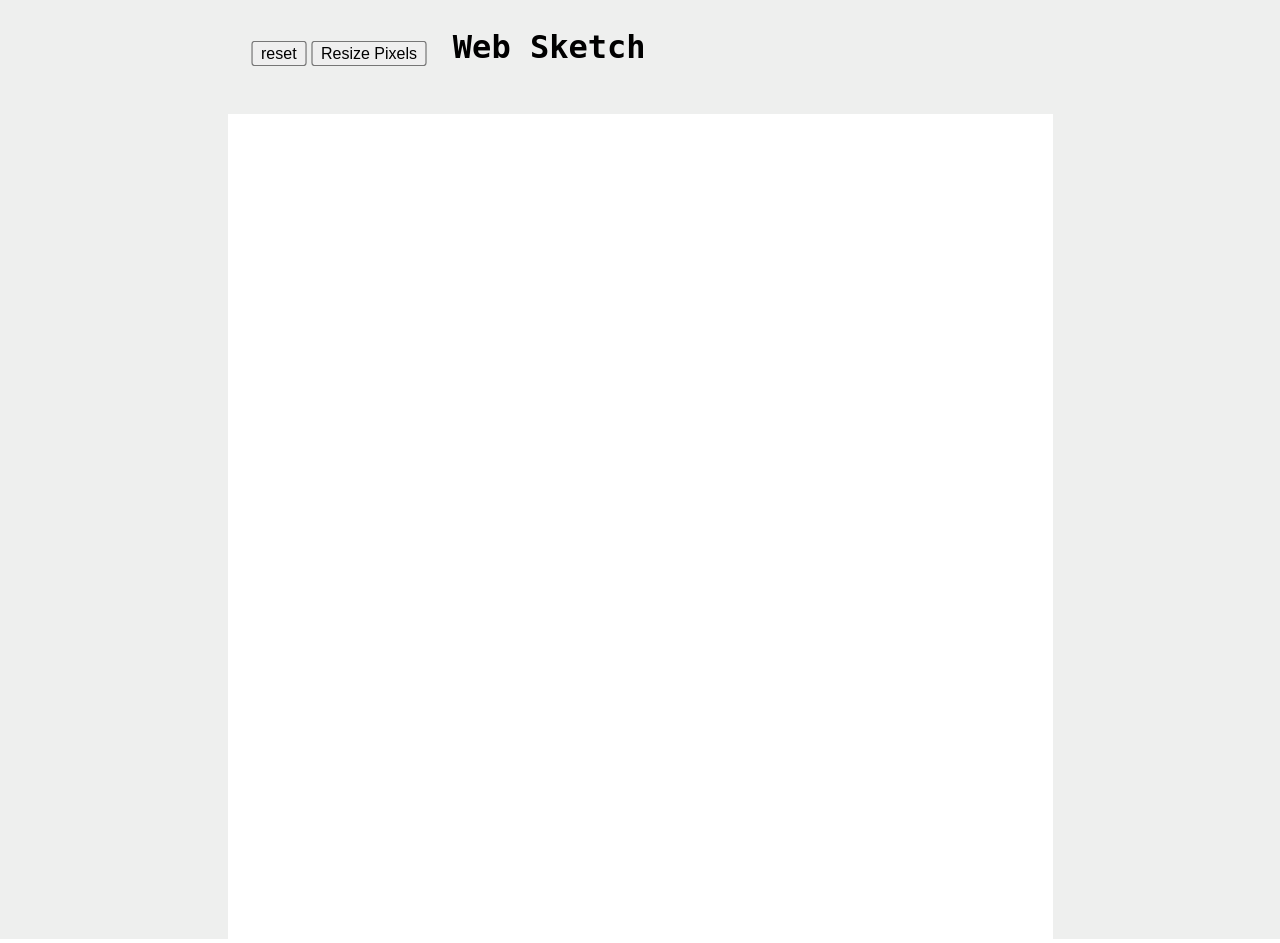
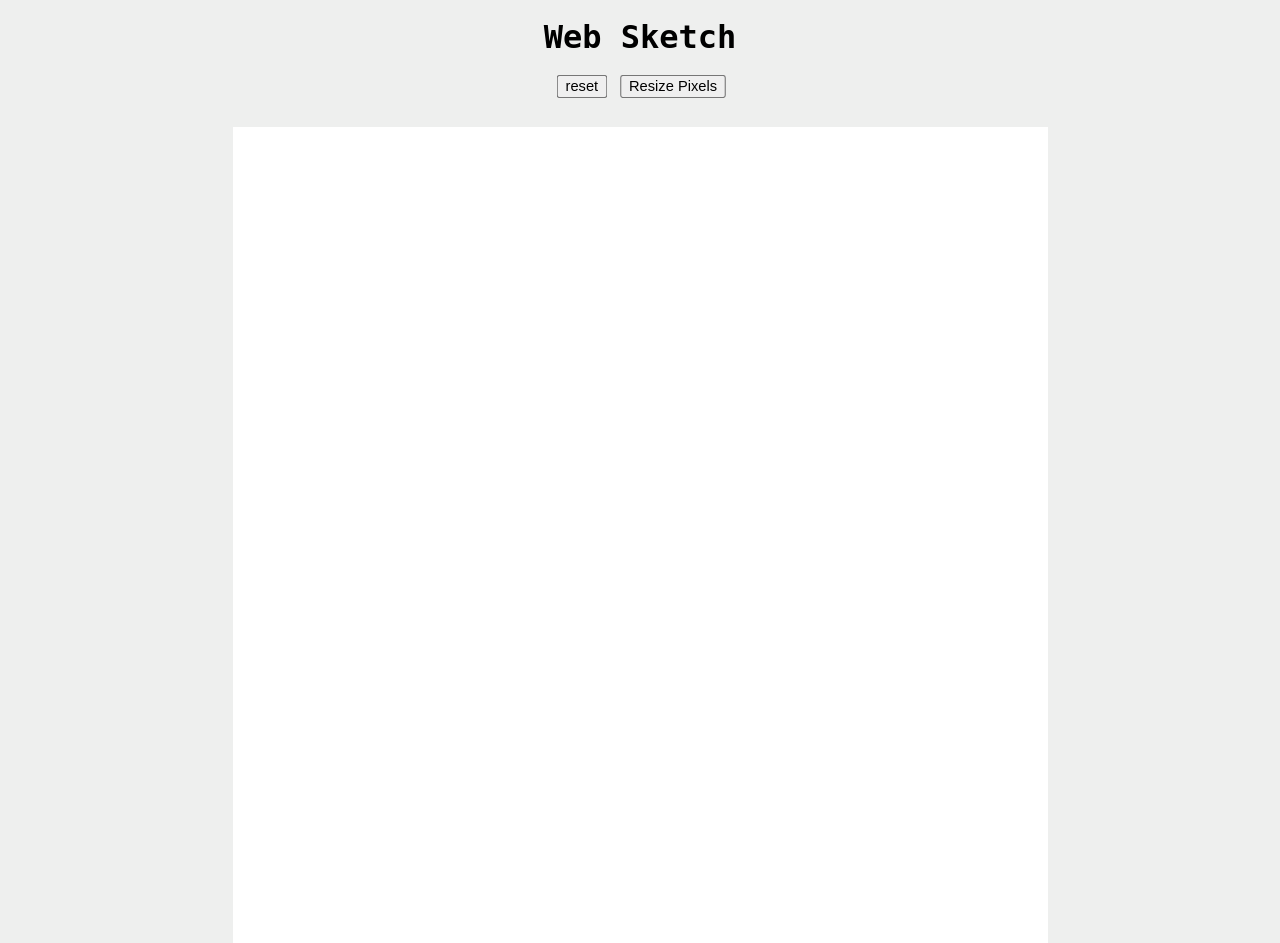
Before and after one commit to Jawakan/sketchSite, a Flask app: page / in a window 1280 px wide. Run offline with Flask 2, Linux system fonts and the light colour scheme.

Commit message:
Improve layout

```diff
--- a/requirements.txt
+++ b/requirements.txt
@@ -33,7 +33,6 @@
 jsonschema==3.2.0
 lxml==4.6.3
 MarkupSafe==2.0.1
-mistune==0.8.4
 MouseInfo==0.1.3
 nbclient==0.5.3
 nbconvert==6.0.7
@@ -45,7 +44,6 @@
 oauthlib==3.1.1
 opencv-python==4.5.2.52
 openpyxl==3.0.7
-regex==2021.4.4
 virtualenv==20.7.2
 webencodings==0.5.1
 websockets==8.1
--- a/static/css/etch-main.css
+++ b/static/css/etch-main.css
@@ -5,8 +5,8 @@
 	top: 20px;
 	flex-direction: column;
     align-items: normal;
-	height: 825px;
-	width: 825px;
+	height: 815px;
+	width: 815px;
 }
 
 .grid-row {
@@ -27,12 +27,16 @@
 	font-family: monospace;
 	text-align: center;
 	margin: auto;
-	padding: 20px;
+	padding: 10px;
 	font-size: 32px;
 }
 button {
 	margin: 10px;
-	transform: scale(1.2);
-	position: relative;
-	right: 400px;
+	transform: scale(1.1);
 }
+
+#userButtons {
+    margin: auto;
+    display: flex;
+    justify-content: center;
+}
--- a/static/js/grid-create.js
+++ b/static/js/grid-create.js
@@ -40,8 +40,6 @@
 	let newGridParam = parseInt(userWant);
 	if (newGridParam >= 16 && newGridParam <= 100) {
 		gridPixels = newGridParam;
-		//let gDelete = document.getElementById('mainContain');
-	//	gDelete.remove();
 		createLinesForGrid();
 	} else {
 		alert("Invalid input");
@@ -53,17 +51,19 @@
 document.body.appendChild(welcome);
 let rContainer = '';
 
-let gridPixels = 100
-createLinesForGrid();
+const buttonsArea = document.createElement("div");
+buttonsArea.setAttribute('id', 'userButtons')
+document.body.appendChild(buttonsArea);
 
-
-//let divReset = document.querySelectorAll("div");
 const resetButton = document.createElement("button");
 resetButton.textContent = "reset";
-welcome.appendChild(resetButton);
+buttonsArea.appendChild(resetButton);
 resetButton.addEventListener('click', createLinesForGrid);
 
 const resizeButton = document.createElement("button");
 resizeButton.textContent = "Resize Pixels";
-welcome.appendChild(resizeButton);
+buttonsArea.appendChild(resizeButton);
 resizeButton.addEventListener('click', changeGridPixels);
+
+let gridPixels = 100
+createLinesForGrid();
```
